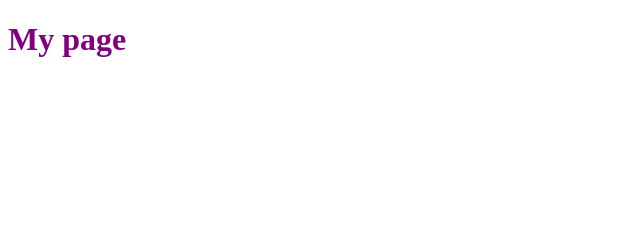
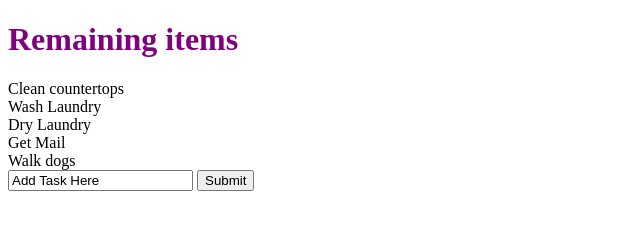
Before and after one commit to shaliyur/JS-Fundamentals-III-TO-DO-List, a website: page index.html in a window 1280 px wide. Shown: the whole page, without its empty margins (0-640 px from the left). Drawn offline with Linux system fonts and the light colour scheme.

Commit message:
added sample tasks and submit button

```diff
--- a/index.html
+++ b/index.html
@@ -5,9 +5,19 @@
   <meta name="viewport" content="width=device-width, initial-scale=1.0">
   <title>To-Do List</title>
   <link rel="stylesheet" href="./style.css">
+  <script src="./index.js"></script>
 </head>
 <body>
- <h1>My page</h1>
- <script src="index.js"></script>
+ <h1>Remaining items</h1>
+ <div id='task-1' class="task"> Clean countertops</div>
+ <div id='task-2' class="task"> Wash Laundry</div>
+ <div id='task-3' class="task"> Dry Laundry</div>
+ <div id='task-4' class="task"> Get Mail</div>
+ <div id='task-5' class="task"> Walk dogs</div>
+ <form>
+   <input type="text" name="new-task" value="Add Task Here">
+   <button id = "btn-1" type="submit">Submit</button>
+ </form>
+
 </body>
 </html>
--- a/index.js
+++ b/index.js
@@ -1,2 +1,5 @@
 console.log('My code is running');
 console.log(document.querySelector('h1'));
+
+let test_header = document.createElement('h2');
+test_header.innerHTML = 'This is a test';
```
